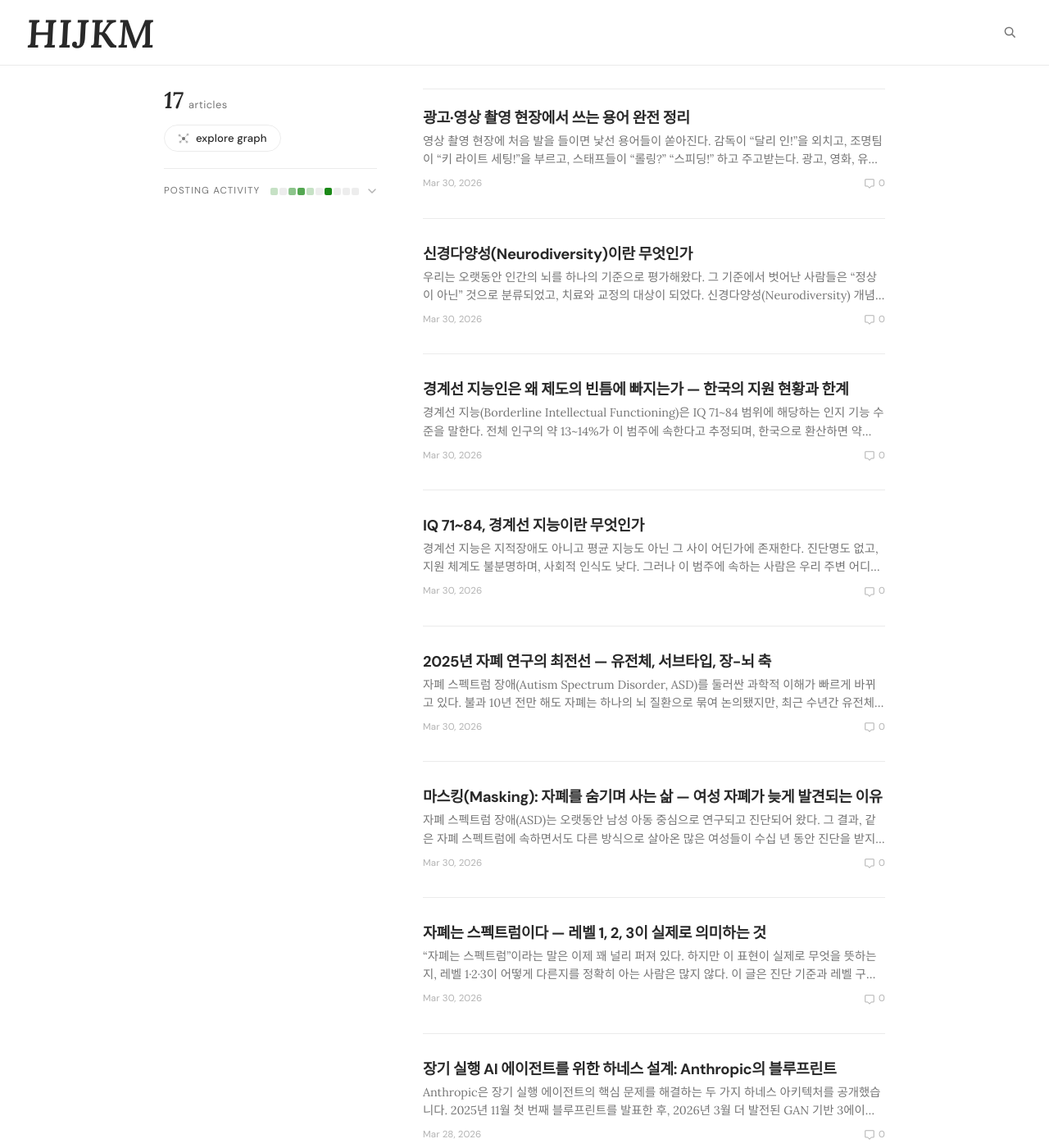
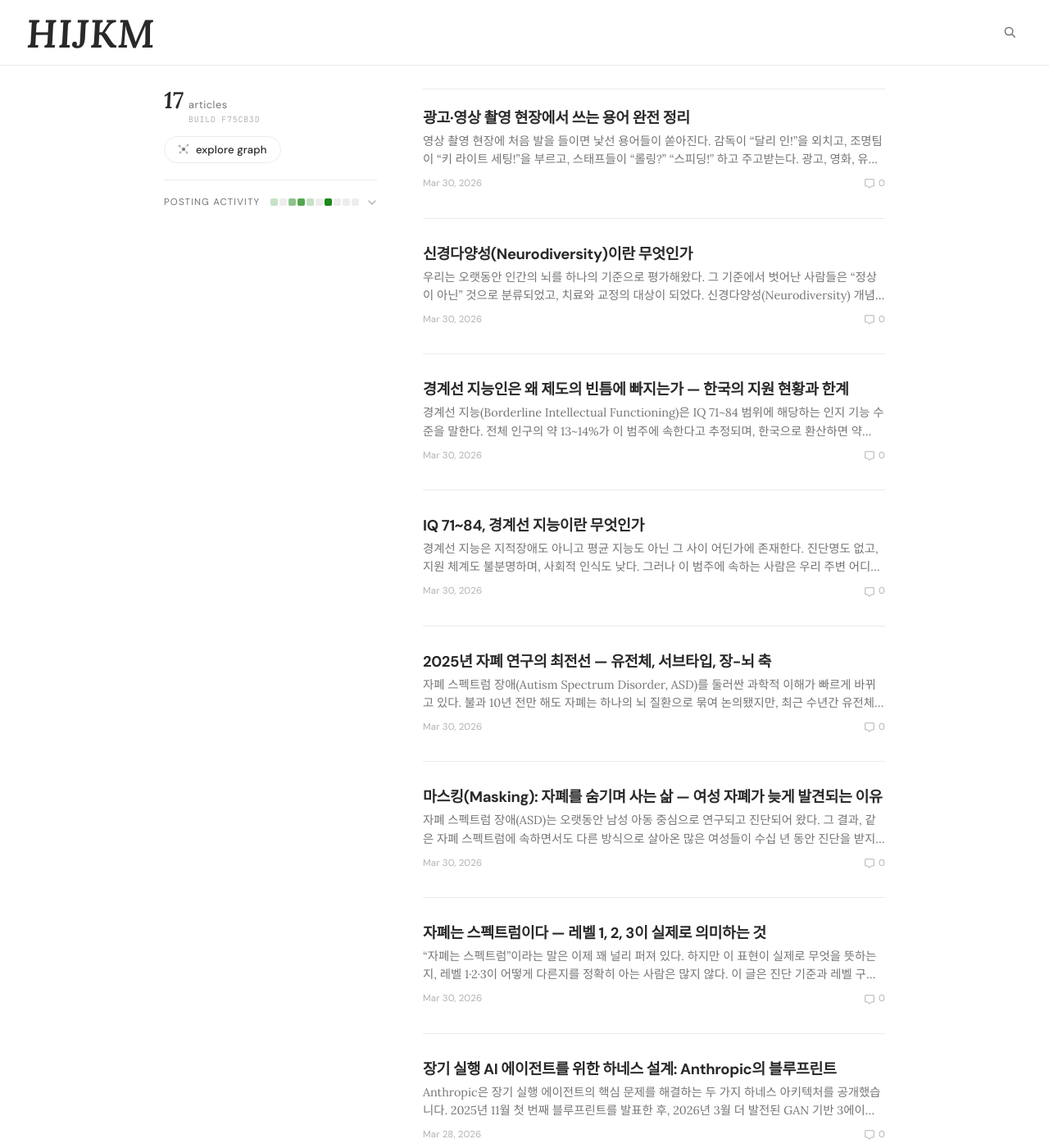
Before and after one commit to HIJKM/HIJKM.github.io, a Jekyll site: the page built from index.html, in a window 1280 px wide and 1400 px high. Shown: the whole window at 82% size. Built offline with Jekyll 4.4.1, drawn with Linux system fonts in a browser that asks for light colours; nearby versions of some CDN libraries; the list of posts is cut into pages by our own code.

Commit message:
feat: show build badge on home stats

```diff
--- a/assets/css/main.css
+++ b/assets/css/main.css
@@ -142,6 +142,12 @@ img { max-width: 100%; display: block; }
   gap: 0.4rem;
 }
 
+.home-stat-meta {
+  display: flex;
+  flex-direction: column;
+  gap: 0.1rem;
+}
+
 .home-stat-num {
   font-family: var(--font-serif);
   font-size: 1.75rem;
@@ -156,6 +162,15 @@ img { max-width: 100%; display: block; }
   font-size: 0.8rem;
   color: var(--ink-muted);
   letter-spacing: 0.04em;
+}
+
+.home-build-badge {
+  font-family: var(--font-mono);
+  font-size: 0.62rem;
+  color: var(--ink-faint);
+  letter-spacing: 0.08em;
+  text-transform: uppercase;
+  line-height: 1.2;
 }
 
 .btn-explore-hero {
--- a/index.html
+++ b/index.html
@@ -10,7 +10,10 @@ title: Home
     <div class="home-bar">
       <span class="home-stat">
         <span class="home-stat-num">{{ site.posts.size }}</span>
-        <span class="home-stat-label">articles</span>
+        <span class="home-stat-meta">
+          <span class="home-stat-label">articles</span>
+          <span class="home-build-badge">build {{ site.github.build_revision | default: 'f75cb3d' | slice: 0, 7 }}</span>
+        </span>
       </span>
       <button class="btn-explore-hero" id="explore-btn" aria-haspopup="dialog">
         <svg width="14" height="14" viewBox="0 0 14 14" fill="none" aria-hidden="true">
```
